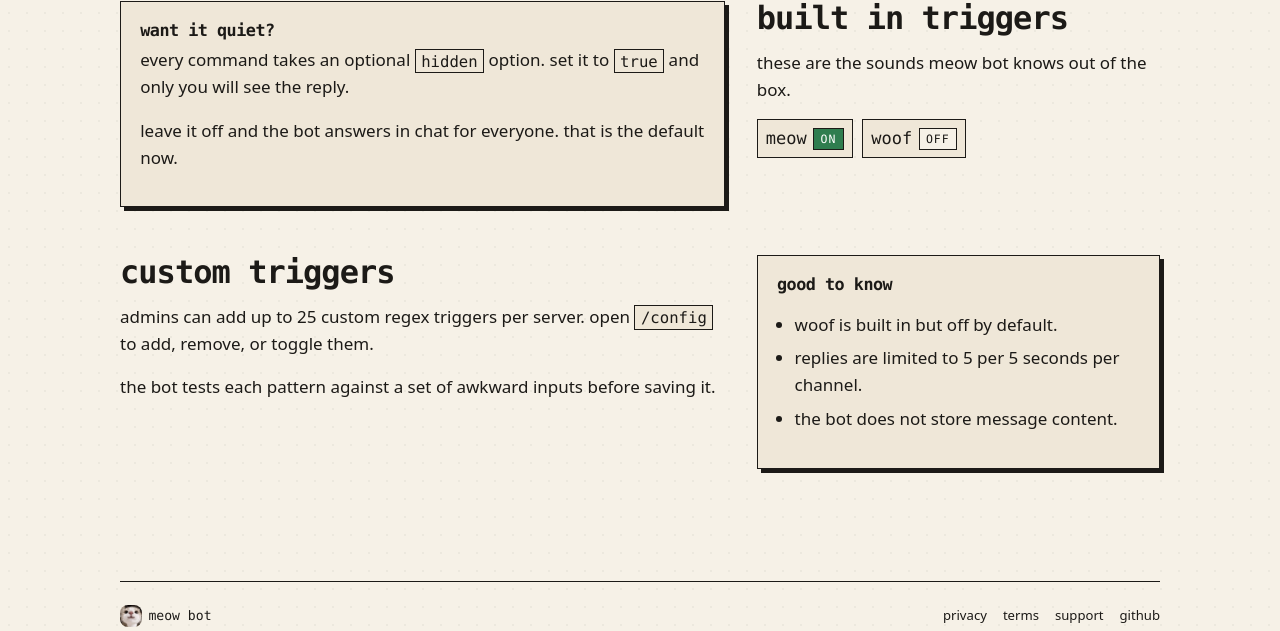
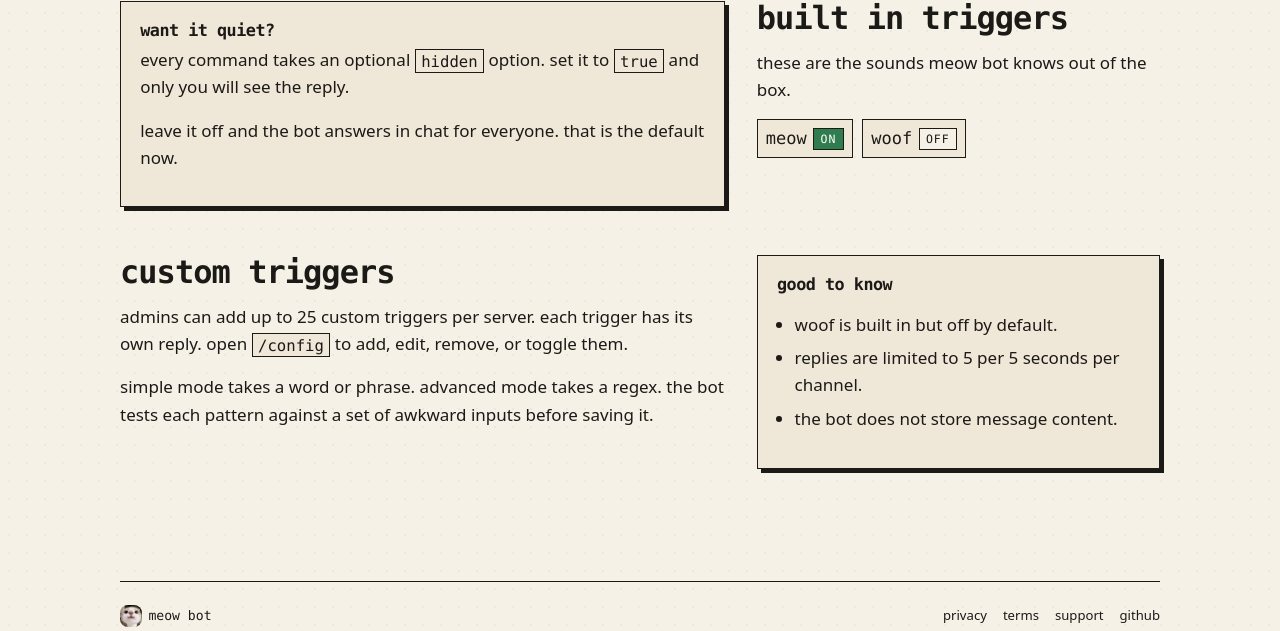
Before and after one commit to xangeyfun/Meow-Bot, a Flask app: page /commands in a window 1280 px wide. Shown: the part 770-1401 px from the top of the page. Run offline with Flask 3, Linux system fonts and the light colour scheme.

Commit message:
Update commands page for trigger modes

```diff
--- a/templates/commands.html
+++ b/templates/commands.html
@@ -43,8 +43,8 @@
 <section class="section split">
   <div>
     <h2>custom triggers</h2>
-    <p>admins can add up to 25 custom regex triggers per server. open <code>/config</code> to add, remove, or toggle them.</p>
-    <p>the bot tests each pattern against a set of awkward inputs before saving it.</p>
+    <p>admins can add up to 25 custom triggers per server. each trigger has its own reply. open <code>/config</code> to add, edit, remove, or toggle them.</p>
+    <p>simple mode takes a word or phrase. advanced mode takes a regex. the bot tests each pattern against a set of awkward inputs before saving it.</p>
   </div>
   <div class="note-card">
     <h3>good to know</h3>
```
